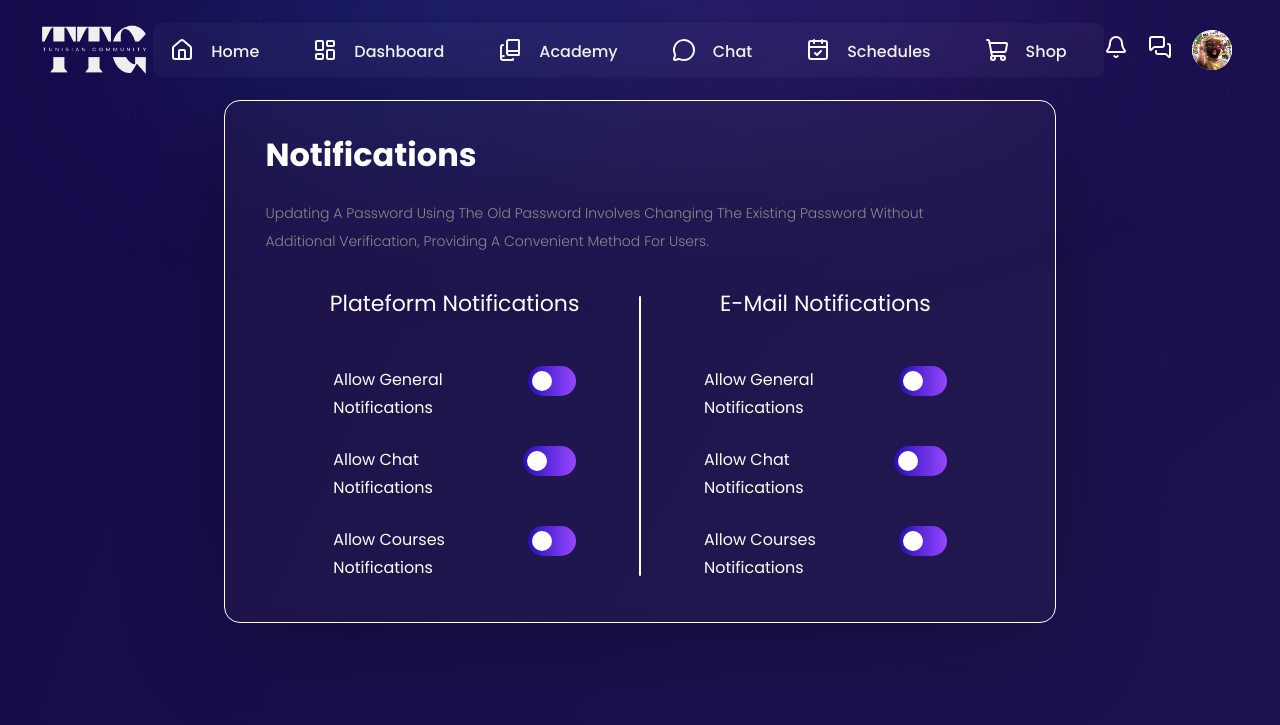
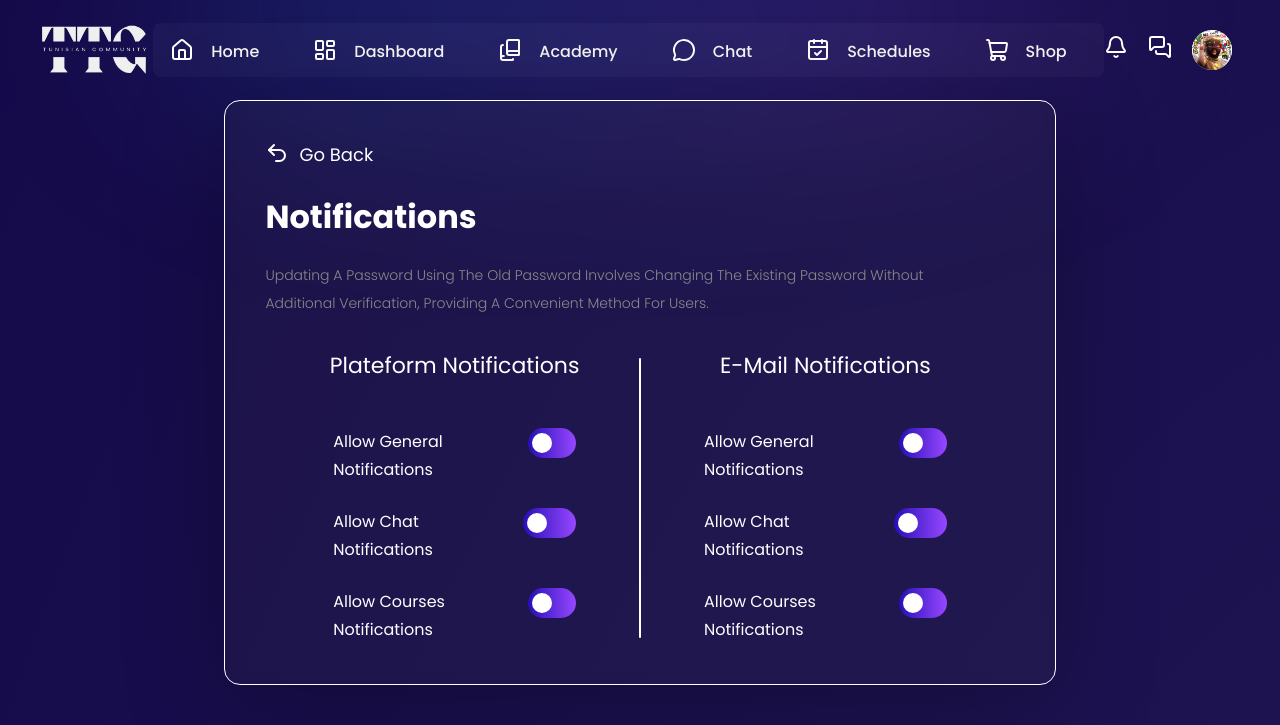
Before and after one commit to Tunisian-Top-G-s/TTG-Dash, a Django app: page /settings_notification/ in a window 1280 px wide. Shown: the top 725 px of the page. Run offline with Django 5.2, Linux system fonts and the light colour scheme; some libraries are stand-ins or nearby versions.

Commit message:
Settings Updated

```diff
--- a/static/styles/settingsNotification.css
+++ b/static/styles/settingsNotification.css
@@ -283,3 +283,14 @@ html.transition *:after {
   transition: cubic-bezier(0.68, -0.55, 0.27, 01.55) 420ms!important;
   transition-delay: 0!important;
 }
+.go_back{
+  color: white;
+  font-size: large;
+  flex-direction: row;
+  display: flex;
+  gap: 10px;
+  width: 100%;
+}
+.go_back:hover{
+  color: lightgrey;
+}
--- a/templates/settings.html
+++ b/templates/settings.html
@@ -2,6 +2,7 @@
 {% load static %}
 
 {% block head %}
+{% block title %}<title>Settings | Tunisian Top Gs</title>{% endblock title %}
 <link rel="stylesheet" href="{% static "styles/settings.css" %}">
 <link rel="preconnect" href="https://fonts.googleapis.com" />
     <link rel="preconnect" href="https://fonts.gstatic.com" crossorigin />
@@ -35,7 +36,7 @@
             >
           </div>
         </div>
-        <div class="setting">
+        <div class="setting disabled">
           <i data-lucide="toggle-right"></i>
           <div class="setting-body">
             <span class="h1-text">Global Preferences</span>
@@ -53,7 +54,7 @@
         </div>
         <div class="setting">
           <img src="{% static "assets/info-icon.png" %}" alt="info-icon" />
-          <div class="setting-body">
+          <div class="setting-body" onclick="redirectToUrl('{% url 'settings_notification' %}')">
             <span class="h1-text">Notifications</span>
             <span class="p-text"
               >Choose notification preferences and how you want to be
--- a/templates/settingsNotification.html
+++ b/templates/settingsNotification.html
@@ -13,6 +13,7 @@
 
     <div class="main">
       <div class="form">
+        <a href="#" class="go_back" onclick="goBack()"><i data-lucide="undo-2"></i> Go Back</a>
         <div class="form-header">
           <span class="h1-text">Notifications</span>
           <span class="p-text"
@@ -91,5 +92,10 @@
 {% block footer %}{% endblock footer %}
 
 {% block scripts %}
-
+<script>
+  function goBack() {
+    window.history.back();
+    return false; // Prevent default link behavior
+  }
+  </script>
   {% endblock scripts %}
```
